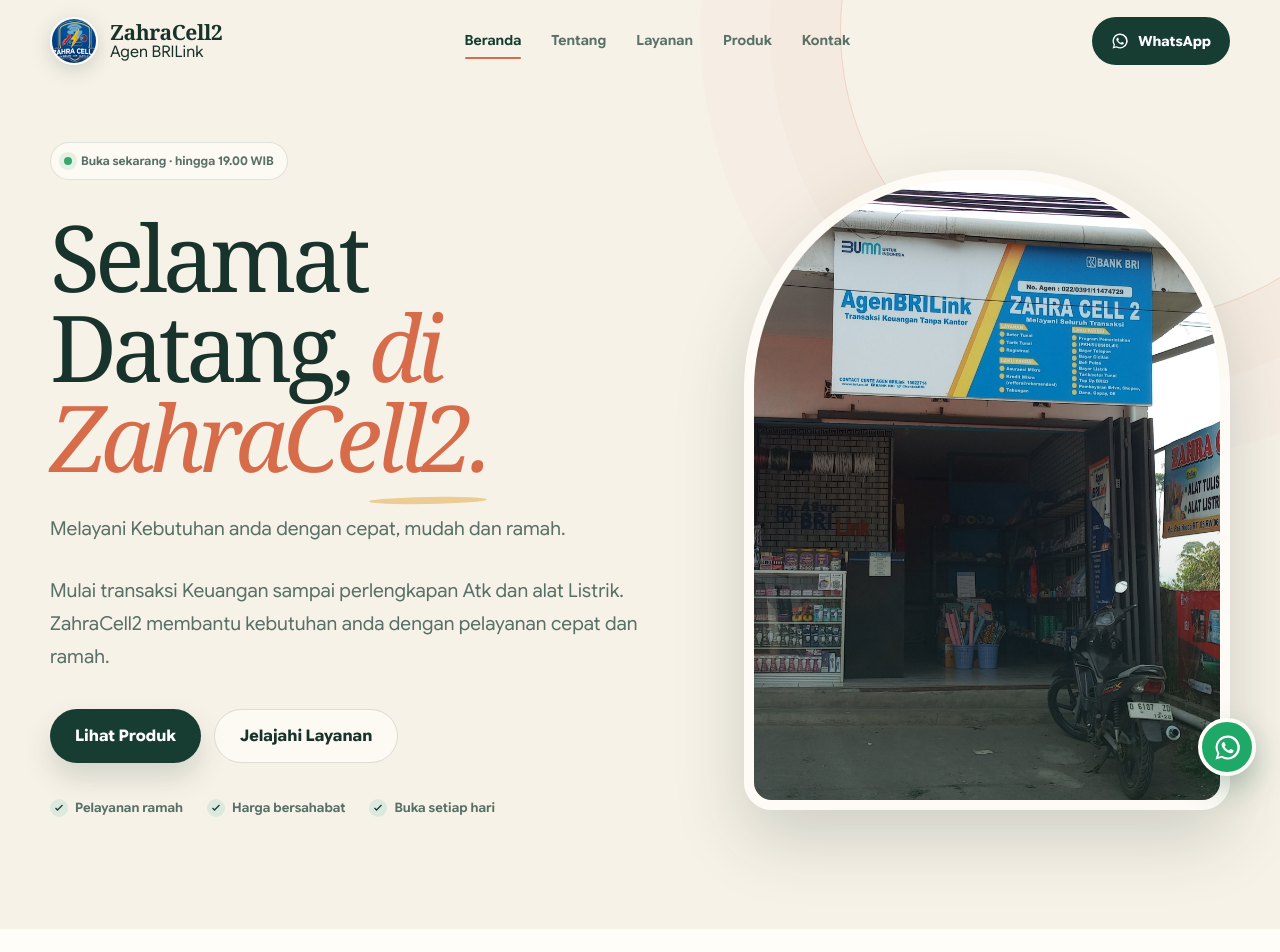
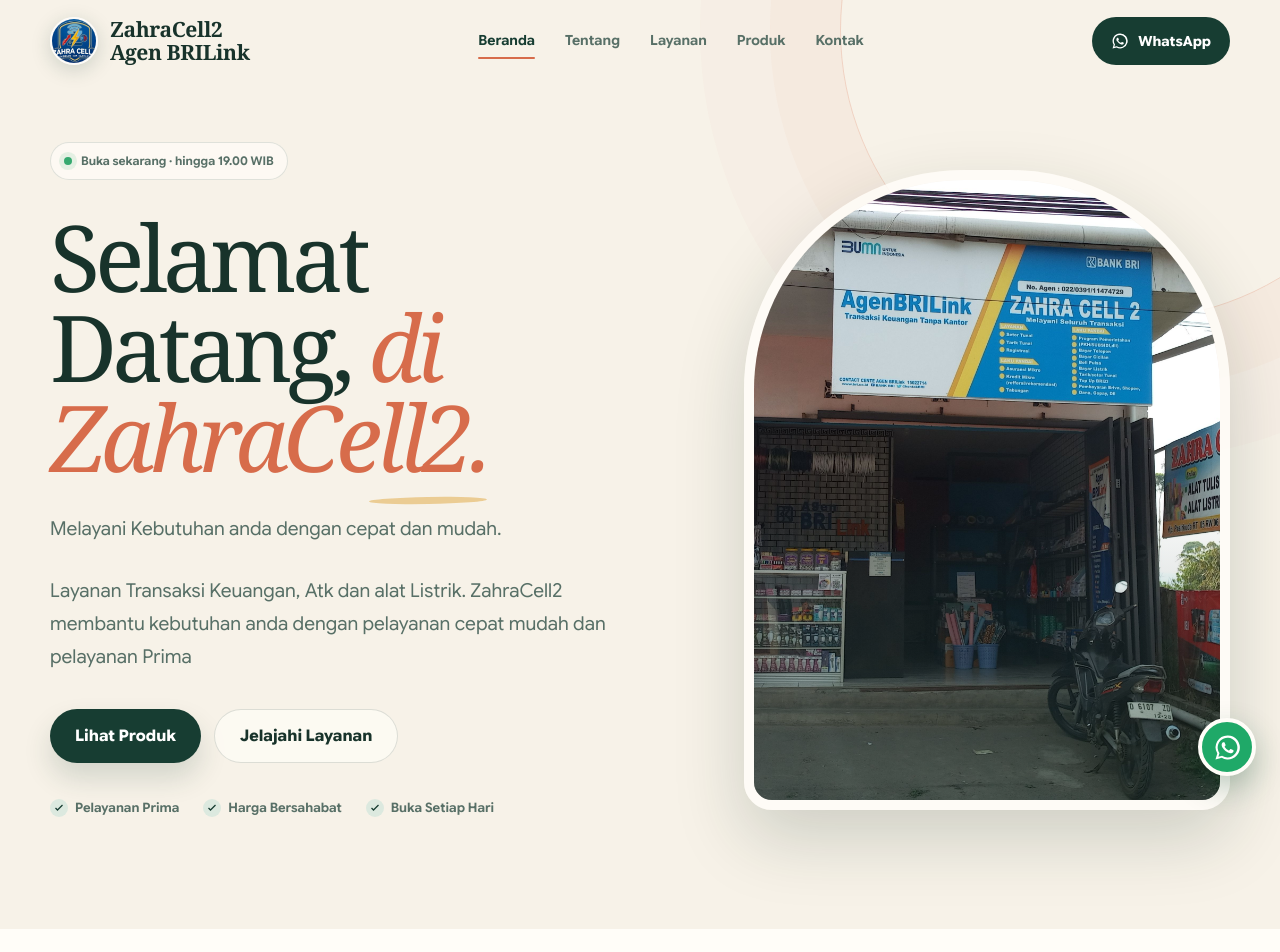
Before and after one commit to WilliamWallace85/zahracell2, a website: page index.html in a window 1280 px wide. Shown: the top 952 px of the page. Drawn offline with Linux system fonts and the light colour scheme.

Commit message:
menambahkan layanan

```diff
--- a/index.html
+++ b/index.html
@@ -18,7 +18,7 @@
     />
     <meta property="og:image" content="image/toko.jpg" />
     <meta property="og:type" content="website" />
-    <title>ZahraCell2 | Agen BRILink, Pulsa, ATK & Alat Listrik</title>
+    <title>ZahraCell2 | Gerai Transaksi Online, Pulsa, ATK & Alat Listrik</title>
     <link rel="icon" href="image/logo.jpeg" type="image/jpeg" />
     <script>
       document.documentElement.classList.add("js");
@@ -59,7 +59,7 @@
           </span>
           <span class="logo-copy">
             <strong>ZahraCell2</strong>
-            <medium>Agen BRILink</strong>
+            <strong>Agen BRILink</strong>
           </span>
         </a>
 
@@ -108,12 +108,12 @@
             </div>
             <h1>Selamat Datang, <em>di ZahraCell2.</em></h1>
             <p class="hero-description">
-              Melayani Kebutuhan anda dengan cepat, mudah dan ramah.
+              Melayani Kebutuhan anda dengan cepat dan mudah.
             </p>
             <p class="hero-description">
-              Mulai transaksi Keuangan sampai perlengkapan Atk dan alat Listrik.
-              ZahraCell2 membantu kebutuhan anda dengan pelayanan cepat dan
-              ramah.
+              Layanan Transaksi Keuangan, Atk dan alat Listrik.
+              ZahraCell2 membantu kebutuhan anda dengan pelayanan cepat mudah dan pelayanan Prima
+
             </p>
             <div class="hero-buttons">
               <a href="#produk" class="btn btn-primary">Lihat Produk</a>
@@ -124,19 +124,19 @@
                 <svg viewBox="0 0 24 24" aria-hidden="true">
                   <path d="m5 12 4 4L19 6" />
                 </svg>
-                Pelayanan ramah
+                Pelayanan Prima
               </li>
               <li>
                 <svg viewBox="0 0 24 24" aria-hidden="true">
                   <path d="m5 12 4 4L19 6" />
                 </svg>
-                Harga bersahabat
+                Harga Bersahabat
               </li>
               <li>
                 <svg viewBox="0 0 24 24" aria-hidden="true">
                   <path d="m5 12 4 4L19 6" />
                 </svg>
-                Buka setiap hari
+                Buka Setiap Hari
               </li>
             </ul>
           </div>
@@ -226,8 +226,8 @@
               </div>
               <h3>BRILink</h3>
               <p>
-                Transfer, Tarik Tunai, Setor Tunai, dan Beragam Transaksi
-                Perbankan.
+                Setor Tunai,Tarik Tunai,Program Pemerintah (Pkh , Subsidi,dll)
+
               </p>
             </article>
             <article class="service-card reveal">
@@ -253,7 +253,7 @@
               </div>
               <h3>Token PLN</h3>
               <p>
-                Pembelian token listrik cepat untuk menjaga rumah tetap menyala.
+                Pembayaran Tagihan Listrik,Pembelian token listrik,
               </p>
             </article>
             <article class="service-card reveal">
@@ -268,7 +268,7 @@
               </div>
               <h3>Pembayaran</h3>
               <p>
-                Bayar tagihan dan layanan digital lain dengan proses yang mudah.
+                Pembayaran Briva,Top up E-Wallet :Shopee,Dana,Gopay,Ovo dll
               </p>
             </article>
           </div>
```
